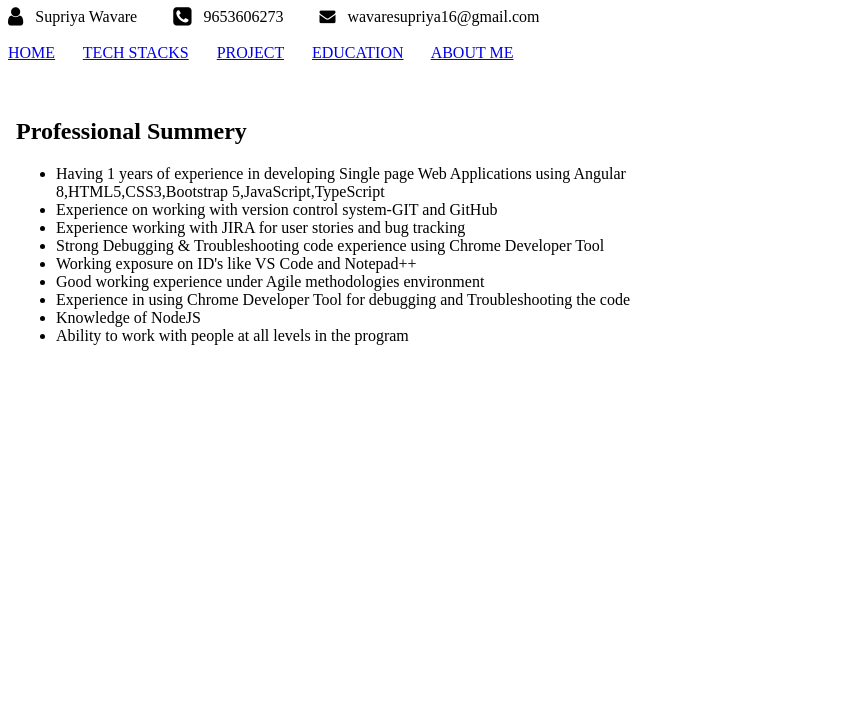
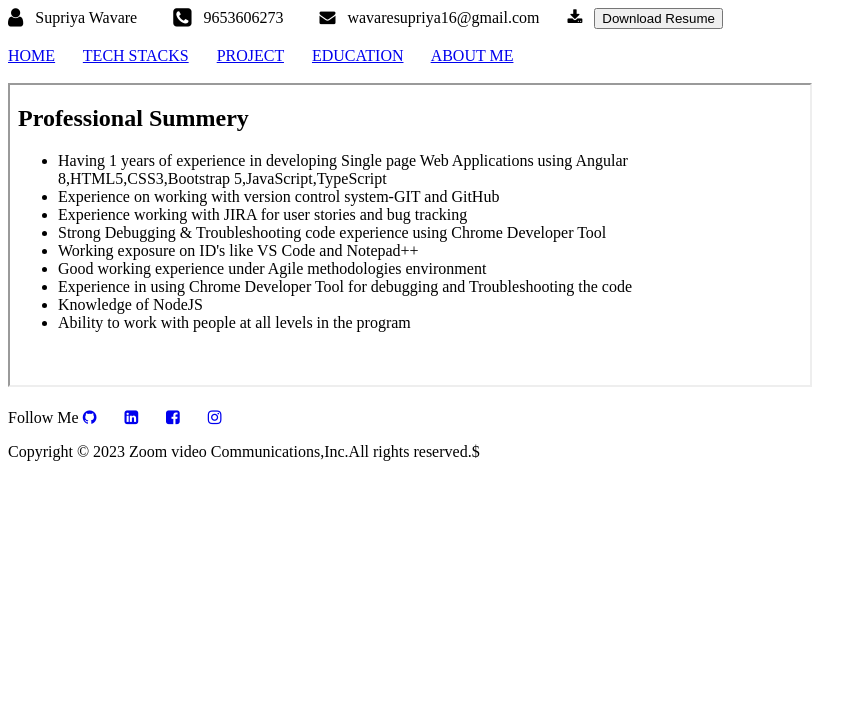
Before and after one commit to wavaresupriya/my-profile, a plain HTML site: page index.html in a window 1280 px wide. Shown: the whole page, without its empty margins (0-867 px from the left). Drawn offline with Linux system fonts and the light colour scheme.

Commit message:
Added footer section
Added footer section

```diff
--- a/index.html
+++ b/index.html
@@ -13,17 +13,32 @@
     <i class="fa fa-lg fa-phone-square" aria-hidden="true"></i> &nbsp;
     <span>9653606273</span> &nbsp; &nbsp; &nbsp; &nbsp;
     <i class="fa fa=lg fa-envelope" aria-hidden="true"></i> &nbsp;
-    <span>wavaresupriya16@gmail.com</span>
-    <br><br>
+    <span>wavaresupriya16@gmail.com</span> &nbsp; &nbsp; &nbsp;
+    <i class="fa fa-download" aria-hidden="true"></i> &nbsp;
+    <span><button type=""> Download Resume </button>
+</header>
+    <br>
     <nav>
         <a href="home.html" target="myFrame">HOME</a> &nbsp; &nbsp; &nbsp;
         <a href="techStack.html" target="myFrame"> TECH STACKS</a> &nbsp; &nbsp; &nbsp;
         <a href="project.html" target="myFrame">PROJECT</a> &nbsp; &nbsp; &nbsp;
         <a href="education.html" target="myFrame">EDUCATION</a> &nbsp; &nbsp; &nbsp;
-        <a href="aboutMe.html" target="myFrame">ABOUT ME</a> &nbsp; &nbsp; &nbsp;
+        <a href="aboutMe.html" target="myFrame">ABOUT ME</a>
     </nav>
-</header>
-    <br><br>
-    <iframe width="800px" height="600px" src="home.html" name="myFrame" frameborder="0"></iframe>
+    <br>
+    <iframe width="800px" height="300px" src="home.html" name="myFrame"></iframe>
+    <br> <br>
+<footer>
+    <span> Follow Me </span>
+    <a href="https://github.com/">
+    <i class="fa fa-github" aria-hidden="true"></i></a> &nbsp; &nbsp; &nbsp;
+    <a href="https://www.linkedin.com/login">
+    <i class="fa fa-linkedin-square" aria-hidden="true"></i></a> &nbsp; &nbsp; &nbsp;
+    <a href="https://www.facebook.com/">
+    <i class="fa fa-facebook-square" aria-hidden="true"></i></a> &nbsp; &nbsp; &nbsp;
+   <a href="https://www.instagram.com/accounts/login/">
+    <i class="fa fa-instagram" aria-hidden="true"></i></a>
+    <p> Copyright &copy; 2023 Zoom video Communications,Inc.All rights reserved.&dollar;</p>
+</footer>
 </body>
 </html>
```
